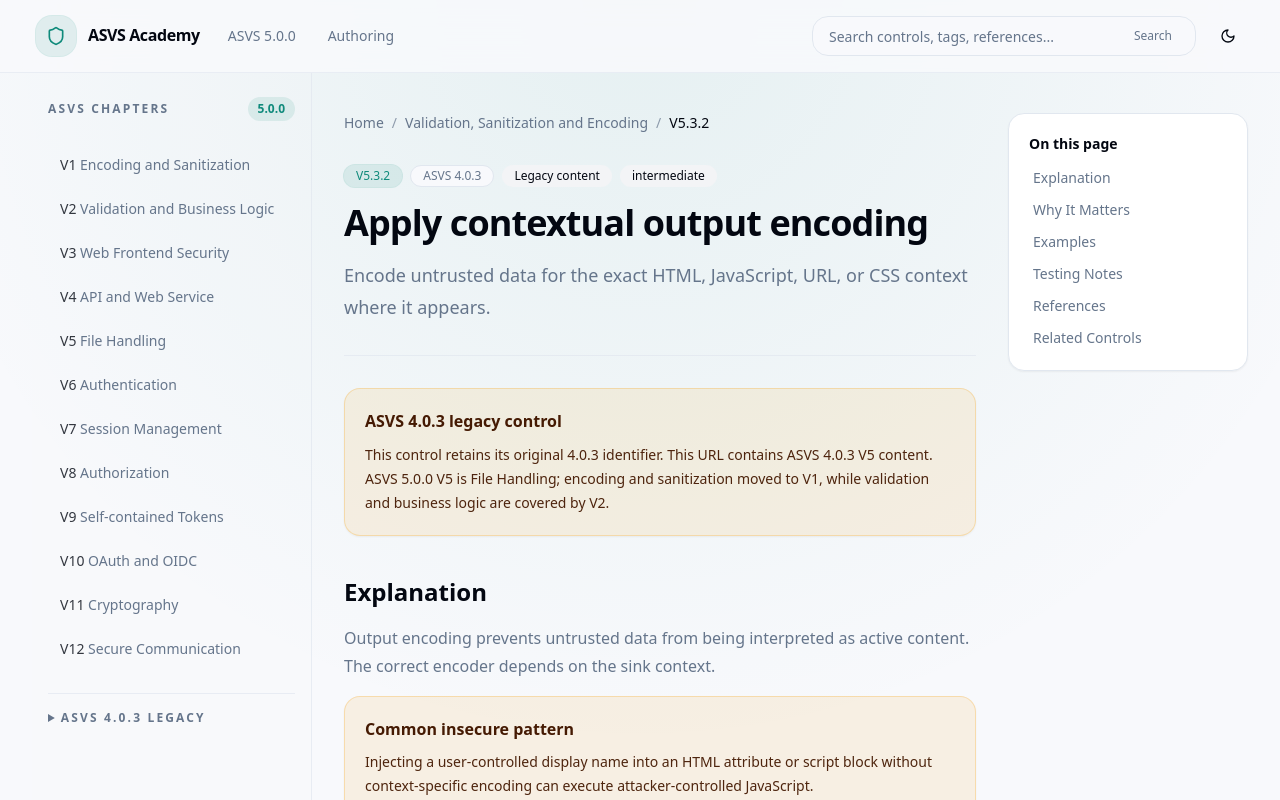
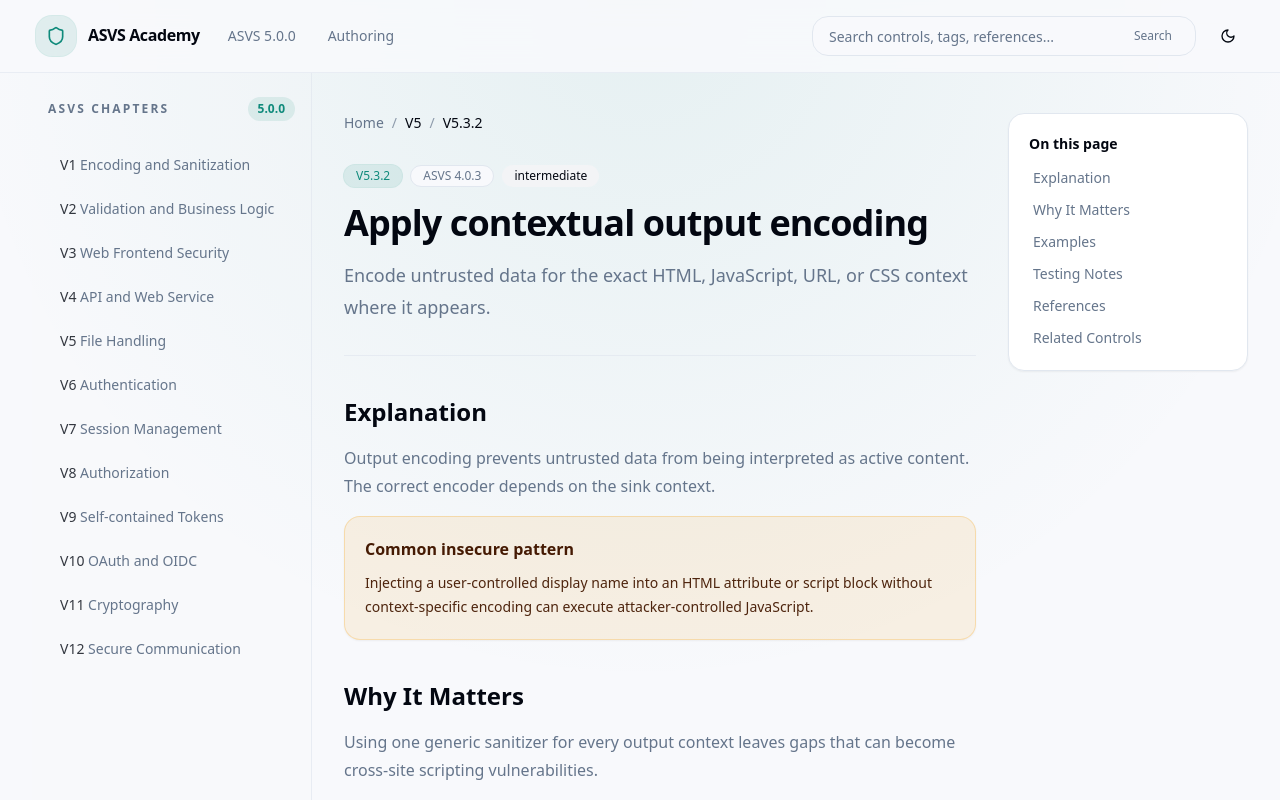
Before and after one commit to sardehmoghadam/ASVSCanvas, a Next.js app: page /controls/contextual-output-encoding/ in a window 1280 px wide. Shown: the top 800 px of the page. Built offline with nearby package versions, Linux system fonts and the light colour scheme.

Commit message:
improvement in home page and remove legacy version

```diff
--- a/app/categories/[slug]/page.tsx
+++ b/app/categories/[slug]/page.tsx
@@ -1,15 +1,13 @@
-import Link from "next/link";
 import { notFound } from "next/navigation";
 import { Breadcrumbs } from "@/components/breadcrumbs";
-import { Callout } from "@/components/callout";
 import { ControlCard } from "@/components/cards";
 import { DocsLayout } from "@/components/docs-layout";
 import { Badge } from "@/components/ui/badge";
-import { allCategories, getCategoryBySlug } from "@/content/categories";
+import { categories, getCategoryBySlug } from "@/content/categories";
 import { getControlsByCategory } from "@/content/controls";
 
 export function generateStaticParams() {
-  return allCategories.map((category) => ({ slug: category.slug }));
+  return categories.map((category) => ({ slug: category.slug }));
 }
 
 export default async function CategoryPage({ params }: { params: Promise<{ slug: string }> }) {
@@ -36,52 +34,27 @@ export default async function CategoryPage({ params }: { params: Promise<{ slug:
         <header className="mt-8 border-b border-border/70 pb-8">
           <div className="flex flex-wrap items-center gap-2">
             <Badge>{category.id}</Badge>
-            <Badge variant={category.isLegacy ? "secondary" : "outline"}>ASVS {category.asvsVersion}</Badge>
-            {category.isLegacy ? <Badge variant="secondary">Legacy content</Badge> : null}
+            <Badge variant="outline">ASVS {category.asvsVersion}</Badge>
           </div>
           <h1 className="mt-4 text-4xl font-bold tracking-tight text-balance sm:text-5xl">{category.title}</h1>
           <p className="mt-4 max-w-3xl text-lg leading-8 text-muted-foreground">{category.description}</p>
         </header>
 
-        {category.isLegacy && category.migrationNote ? (
-          <div className="mt-8">
-            <Callout kind="warning" title="Legacy ASVS 4.0.3 URL">
-              <p>{category.migrationNote}</p>
-              <p className="mt-2">
-                <Link className="font-semibold underline underline-offset-4" href="/categories/v5-encoding-sanitization/">
-                  Browse the ASVS 5.0.0 chapters
-                </Link>
-              </p>
-            </Callout>
-          </div>
-        ) : null}
-
         <section className="mt-10" aria-labelledby="chapter-controls">
-          <h2 id="chapter-controls" className="text-2xl font-semibold tracking-tight">Chapter guidance</h2>
+          <h2 id="chapter-controls" className="text-2xl font-semibold tracking-tight">Chapter lessons</h2>
           {categoryControls.length > 0 ? (
             <div className="mt-5 grid gap-4 md:grid-cols-2">
               {categoryControls.map((control) => <ControlCard key={control.slug} control={control} />)}
             </div>
           ) : (
             <div className="mt-5 rounded-2xl border border-dashed border-border bg-muted/20 p-6">
-              <p className="font-medium">No ASVS {category.asvsVersion} guidance has been published for this chapter yet.</p>
+              <p className="font-medium">No lessons have been published for {category.id} {category.title} yet.</p>
               <p className="mt-2 text-sm leading-6 text-muted-foreground">
-                Chapter metadata is current. Existing 4.0.3 examples remain in the explicitly labeled legacy section and are not automatically mapped to this chapter.
+                This chapter is part of the official OWASP ASVS 5.0.0 structure. Training material, examples, and testing notes will be added as authoring progresses.
               </p>
             </div>
           )}
         </section>
-
-        {!category.isLegacy ? (
-          <nav className="mt-10 border-t border-border/70 pt-6" aria-label="ASVS version selection">
-            <p className="text-sm text-muted-foreground">
-              Viewing <strong className="text-foreground">ASVS 5.0.0</strong>. Existing Academy examples are available under{" "}
-              <Link className="font-medium text-primary underline underline-offset-4" href="/categories/authentication/">
-                ASVS 4.0.3 legacy content
-              </Link>.
-            </p>
-          </nav>
-        ) : null}
       </main>
     </DocsLayout>
   );
--- a/app/controls/[slug]/page.tsx
+++ b/app/controls/[slug]/page.tsx
@@ -7,7 +7,7 @@ import { ReferencesList } from "@/components/references-list";
 import { RelatedControls } from "@/components/related-controls";
 import { TableOfContents } from "@/components/table-of-contents";
 import { Badge } from "@/components/ui/badge";
-import { allCategories } from "@/content/categories";
+import { categories } from "@/content/categories";
 import { controls, getControlBySlug } from "@/content/controls";
 
 const toc = ["Explanation", "Why It Matters", "Examples", "Testing Notes", "References", "Related Controls"];
@@ -24,7 +24,7 @@ export default async function ControlPage({ params }: { params: Promise<{ slug:
     notFound();
   }
 
-  const category = allCategories.find(
+    const category = categories.find(
     (item) => item.id === control.categoryId && item.asvsVersion === control.asvsVersion,
   );
   const related = controls
@@ -53,8 +53,7 @@ export default async function ControlPage({ params }: { params: Promise<{ slug:
           <header className="mt-8 border-b border-border/70 pb-8">
             <div className="flex flex-wrap gap-2">
               <Badge>{control.controlId}</Badge>
-              <Badge variant="outline">ASVS {control.asvsVersion}</Badge>
-              {category?.isLegacy ? <Badge variant="secondary">Legacy content</Badge> : null}
+                            <Badge variant="outline">ASVS {control.asvsVersion}</Badge>
               <Badge variant="secondary">{control.difficulty}</Badge>
             </div>
             <h1 className="mt-4 text-4xl font-bold tracking-tight text-balance">{control.title}</h1>
--- a/components/docs-sidebar.tsx
+++ b/components/docs-sidebar.tsx
@@ -1,5 +1,5 @@
 import Link from "next/link";
-import { categories, legacyCategories } from "@/content/categories";
+import { categories } from "@/content/categories";
 import { cn } from "@/lib/utils";
 
 const linkStyles = cn(
@@ -39,19 +39,6 @@ export function DocsSidebar() {
           <ChapterLinks />
         </div>
 
-        <details id="legacy-asvs" className="mt-4 border-t border-border/70 pt-4 lg:mt-6">
-          <summary className="cursor-pointer text-xs font-semibold uppercase tracking-[0.18em] text-muted-foreground focus-visible:outline-none focus-visible:ring-2 focus-visible:ring-ring">
-            ASVS 4.0.3 legacy
-          </summary>
-          <nav className="mt-3 flex flex-col gap-1 text-sm" aria-label="Legacy ASVS 4.0.3 categories">
-            {legacyCategories.map((category) => (
-              <Link key={`${category.asvsVersion}-${category.id}`} className={linkStyles} href={`/categories/${category.slug}/`}>
-                <span className="font-medium text-foreground/80">{category.id}</span> {category.title}
-                <span className="ml-1 text-xs">(legacy)</span>
-              </Link>
-            ))}
-          </nav>
-        </details>
       </div>
     </aside>
   );
--- a/content/categories.ts
+++ b/content/categories.ts
@@ -1,6 +1,5 @@
-import type { AsvsVersion, Category } from "@/types/content";
+import type { Category } from "@/types/content";
 
-/** Official chapter metadata for OWASP ASVS 5.0.0. */
 export const categories: Category[] = [
   {
     id: "V1",
@@ -112,63 +111,10 @@ export const categories: Category[] = [
   },
 ];
 
-/**
- * Existing Academy content authored against ASVS 4.0.3.
- * These routes remain available, but are intentionally not remapped to v5 IDs.
- */
-export const legacyCategories: Category[] = [
-  {
-    id: "V2",
-    slug: "authentication",
-    title: "Authentication",
-    description: "Legacy identity proofing, credential handling, and authentication lifecycle guidance.",
-    icon: "Fingerprint",
-    color: "teal",
-    asvsVersion: "4.0.3",
-    isLegacy: true,
-    migrationNote: "This URL contains ASVS 4.0.3 V2 content. In ASVS 5.0.0, Authentication is V6; review the new V6 chapter rather than treating this content as automatically migrated.",
-  },
-  {
-    id: "V3",
-    slug: "session-management",
-    title: "Session Management",
-    description: "Legacy session token generation, rotation, storage, invalidation, and browser security guidance.",
-    icon: "KeyRound",
-    color: "cyan",
-    asvsVersion: "4.0.3",
-    isLegacy: true,
-    migrationNote: "This URL contains ASVS 4.0.3 V3 content. In ASVS 5.0.0, Session Management is V7; review the new V7 chapter rather than treating this content as automatically migrated.",
-  },
-  {
-    id: "V5",
-    slug: "validation-sanitization-encoding",
-    title: "Validation, Sanitization and Encoding",
-    description: "Legacy data validation, output encoding, injection resistance, and safe parsing guidance.",
-    icon: "ShieldCheck",
-    color: "emerald",
-    asvsVersion: "4.0.3",
-    isLegacy: true,
-    migrationNote: "This URL contains ASVS 4.0.3 V5 content. ASVS 5.0.0 V5 is File Handling; encoding and sanitization moved to V1, while validation and business logic are covered by V2.",
-  },
-  {
-    id: "V7",
-    slug: "error-logging",
-    title: "Error Handling and Logging",
-    description: "Legacy safe error handling, monitoring signals, audit trails, and actionable logging guidance.",
-    icon: "FileWarning",
-    color: "amber",
-    asvsVersion: "4.0.3",
-    isLegacy: true,
-    migrationNote: "This URL contains ASVS 4.0.3 V7 content. It has no direct chapter-number mapping in ASVS 5.0.0 and must be reviewed before migration.",
-  },
-];
-
-export const allCategories: Category[] = [...categories, ...legacyCategories];
-
 export function getCategoryBySlug(slug: string) {
-  return allCategories.find((category) => category.slug === slug);
+  return categories.find((category) => category.slug === slug);
 }
 
-export function getCategoryById(id: string, asvsVersion: AsvsVersion = "5.0.0") {
-  return allCategories.find((category) => category.id === id && category.asvsVersion === asvsVersion);
+export function getCategoryById(id: string) {
+  return categories.find((category) => category.id === id);
 }
--- a/content/controls.ts
+++ b/content/controls.ts
@@ -2,9 +2,9 @@ import type { Control } from "@/types/content";
 
 export const controls: Control[] = [
   {
-    asvsVersion: "4.0.3",
-    categoryId: "V2",
-    controlId: "V2.1.1",
+    asvsVersion: "5.0.0",
+    categoryId: "V6",
+    controlId: "V6.1.1",
     slug: "password-storage",
     title: "Use approved password storage algorithms",
     summary: "Store passwords with a modern adaptive one-way function and per-password salts.",
@@ -35,20 +35,20 @@ export const controls: Control[] = [
     ],
     references: [
       { label: "OWASP Password Storage Cheat Sheet", url: "https://cheatsheetseries.owasp.org/cheatsheets/Password_Storage_Cheat_Sheet.html" },
-      { label: "OWASP ASVS 4.0.3", url: "https://owasp.org/www-project-application-security-verification-standard/" },
+      { label: "OWASP ASVS 5.0.0", url: "https://owasp.org/www-project-application-security-verification-standard/" },
     ],
     tags: ["authentication", "passwords", "cryptography"],
     difficulty: "foundational",
     reviewStatus: "draft",
     relatedControls: [
-      { id: "V2.1.7", title: "Password change and reset", href: "/controls/password-reset" },
-      { id: "V2.2.1", title: "Anti-automation controls", href: "/controls/anti-automation" },
+      { id: "V6.1.7", title: "Password change and reset", href: "/controls/password-reset" },
+      { id: "V6.2.1", title: "Anti-automation controls", href: "/controls/anti-automation" },
     ],
   },
   {
-    asvsVersion: "4.0.3",
-    categoryId: "V3",
-    controlId: "V3.4.1",
+    asvsVersion: "5.0.0",
+    categoryId: "V7",
+    controlId: "V7.2.1",
     slug: "secure-session-cookies",
     title: "Set secure attributes on session cookies",
     summary: "Protect session cookies with Secure, HttpOnly, SameSite, path, and expiration attributes.",
```
Also changed, not shown: app/page.tsx (+48 -9 lines), components/footer.tsx (+4 -5 lines).
